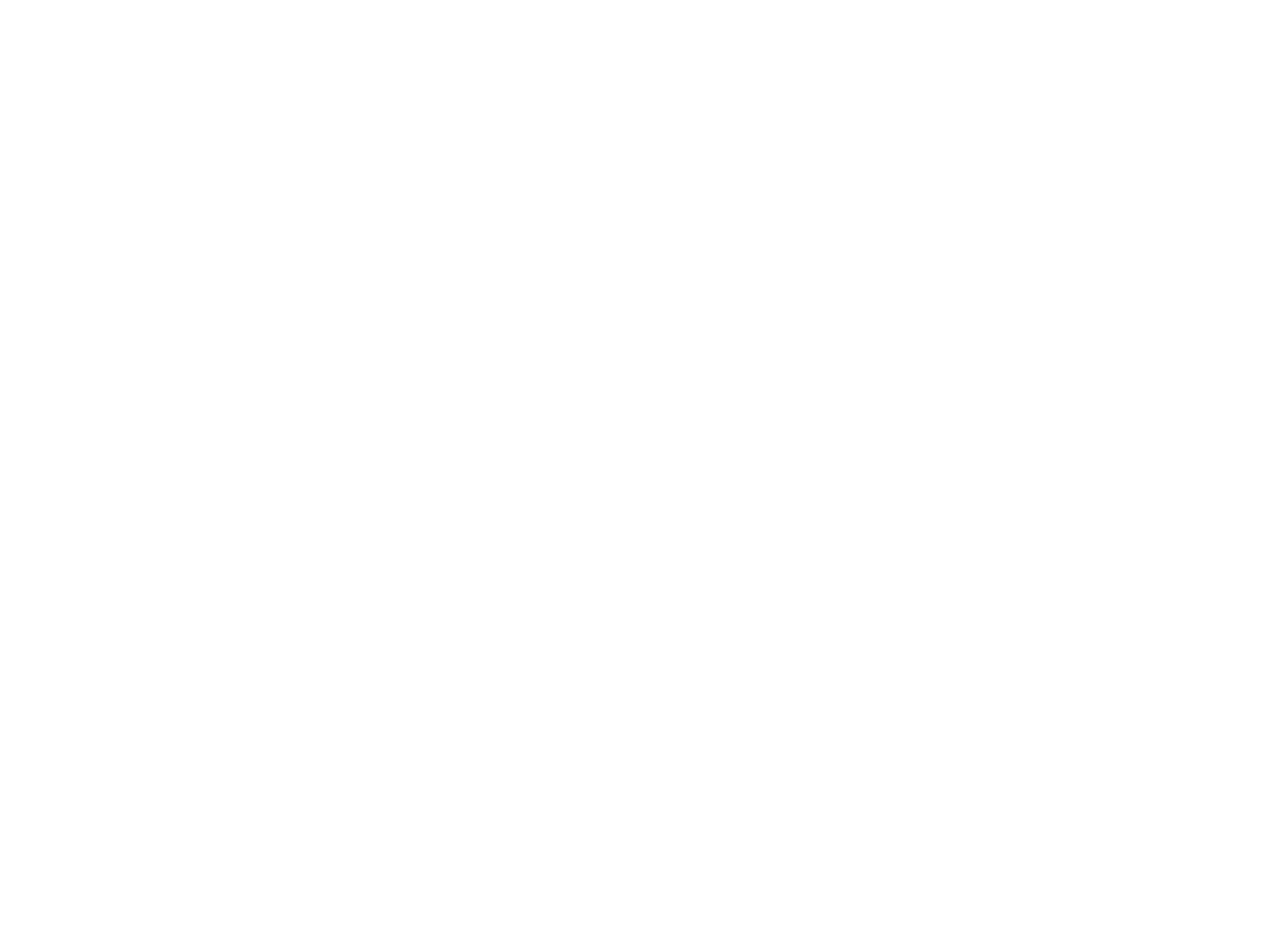
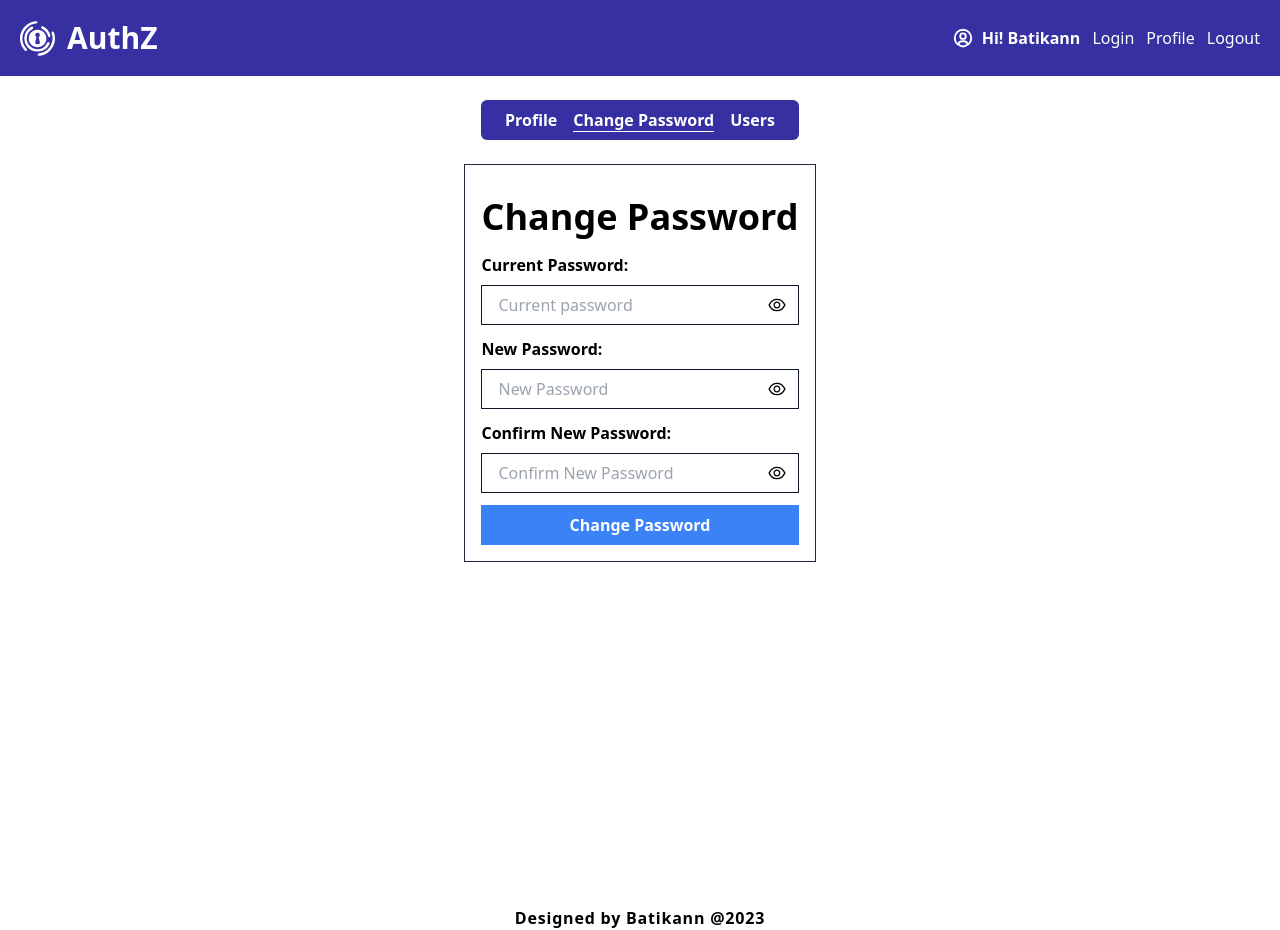
Before and after one commit to Batikann/advanced-mern-stack-authentication, a React (Vite) app in the folder client/: page /changePassword in a window 1280 px wide. Before the commit this address had no page. Before the commit the page ends 800 px from the top, so only its background shows below. Built offline with nearby package versions, Linux system fonts and the light colour scheme.

Commit message:
profile and changePassword pages created

```diff
--- a/client/src/App.jsx
+++ b/client/src/App.jsx
@@ -9,6 +9,7 @@
 import LoginWithCode from './pages/auth/LoginWithCode'
 import Verify from './pages/auth/Verify'
 import Profile from './pages/profile/Profile'
+import ChangePassword from './pages/changePassword/ChangePassword'
 
 function App() {
   return (
@@ -43,6 +44,14 @@
             </Layout>
           }
         />
+        <Route
+          path="/changePassword"
+          element={
+            <Layout>
+              <ChangePassword />
+            </Layout>
+          }
+        />
       </Routes>
     </BrowserRouter>
   )
--- a/client/src/components/header/Header.jsx
+++ b/client/src/components/header/Header.jsx
@@ -2,7 +2,7 @@
 import { SiAuthelia } from 'react-icons/si'
 import { Link, NavLink } from 'react-router-dom'
 
-const activeLink = ({ isActive }) => (isActive ? 'text-indigo-500' : '')
+const activeLink = ({ isActive }) => (isActive ? 'border-b border-b-white' : '')
 const Header = () => {
   return (
     <header className="bg-indigo-800 p-5">
--- a/client/src/components/pageMenu/PageMenu.jsx
+++ b/client/src/components/pageMenu/PageMenu.jsx
@@ -1,4 +1,31 @@
+import { NavLink } from 'react-router-dom'
+
 const PageMenu = () => {
-  return <div>PageMenu</div>
+  const activeLink = ({ isActive }) =>
+    isActive ? 'border-b border-b-white' : ''
+  return (
+    <div>
+      <nav className="bg-indigo-800 text-white mt-6 p-2 font-semibold px-6 rounded-md">
+        <ul className="flex items-center justify-center gap-4">
+          <li>
+            <NavLink to="/profile" className={activeLink}>
+              Profile
+            </NavLink>
+          </li>
+          <li>
+            <NavLink to="/changePassword" className={activeLink}>
+              Change Password
+            </NavLink>
+          </li>
+
+          <li>
+            <NavLink to="/users" className={activeLink}>
+              Users
+            </NavLink>
+          </li>
+        </ul>
+      </nav>
+    </div>
+  )
 }
 export default PageMenu
--- /dev/null
+++ b/client/src/pages/changePassword/ChangePassword.jsx
@@ -0,0 +1,59 @@
+import { useState } from 'react'
+import PageMenu from '../../components/pageMenu/PageMenu'
+import PasswordInput from '../../components/passwordInput/PasswordInput'
+
+const initialState = {
+  oldPassword: '',
+  newPassword: '',
+  confirmNewPassword: '',
+}
+
+const ChangePassword = () => {
+  const [formData, setFormData] = useState(initialState)
+  const handleInputChange = () => {}
+  return (
+    <section className="flex justify-center flex-col  items-center ">
+      <PageMenu />
+      <div className="border border-slate-800 p-4 mt-6">
+        <h2 className="text-4xl font-bold my-4">Change Password</h2>
+        <div>
+          <form className="flex flex-col gap-y-3">
+            <p className="flex flex-col gap-y-2">
+              <label className="font-bold text-base">Current Password:</label>
+              <PasswordInput
+                placeholder="Current password"
+                name="currentpassword"
+                value={formData.oldPassword}
+                onChange={handleInputChange}
+              />
+            </p>
+            <p className="flex flex-col gap-y-2">
+              <label className="font-bold text-base">New Password:</label>
+              <PasswordInput
+                placeholder="New Password"
+                name="newpassword"
+                value={formData.newPassword}
+                onChange={handleInputChange}
+              />
+            </p>
+            <p className="flex flex-col gap-y-2">
+              <label className="font-bold text-base">
+                Confirm New Password:
+              </label>
+              <PasswordInput
+                placeholder="Confirm New Password"
+                name="confirmnewpassword"
+                value={formData.confirmNewPassword}
+                onChange={handleInputChange}
+              />
+            </p>
+            <button className="bg-blue-500 text-white hover:bg-blue-600 font-semibold h-10">
+              Change Password
+            </button>
+          </form>
+        </div>
+      </div>
+    </section>
+  )
+}
+export default ChangePassword
--- a/client/src/pages/profile/Profile.jsx
+++ b/client/src/pages/profile/Profile.jsx
@@ -1,4 +1,5 @@
 import { useState } from 'react'
+import PageMenu from '../../components/pageMenu/PageMenu'
 
 const initialState = {
   name: 'Emir Batikan UÇAR',
@@ -17,6 +18,7 @@
 
   return (
     <section className="flex justify-center flex-col  items-center">
+      <PageMenu />
       <div>
         <h2 className="text-3xl font-bold tracking-wider text-center my-5">
           Profile
```
